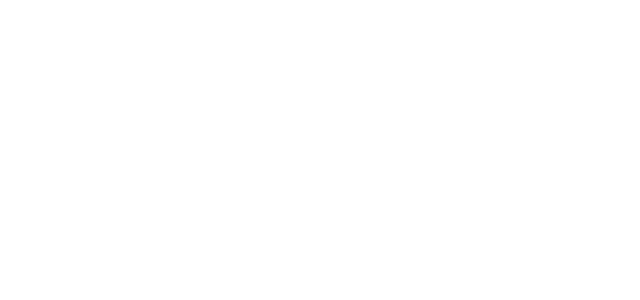
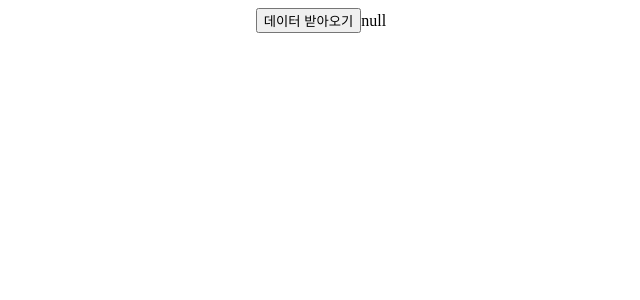
Before and after one commit to WonTaeJang/vue_dashboard, a Vue app: page /bind/0 in a window 1280 px wide. Before the commit this address had no page. Shown: the top 300 px of the page, without its empty margins (319-959 px from the left). Built offline with nearby package versions, Linux system fonts and the light colour scheme.

Commit message:
axios binding

```diff
--- a/package.json
+++ b/package.json
@@ -8,6 +8,7 @@
     "lint": "vue-cli-service lint"
   },
   "dependencies": {
+    "axios": "^0.27.2",
     "core-js": "^3.8.3",
     "pinia": "^2.0.20",
     "pinia-plugin-persistedstate": "^2.1.1",
--- /dev/null
+++ b/src/components/StoreBind/StoreBinding.vue
@@ -0,0 +1,35 @@
+<template>
+  <div>
+    <button @click="getData">데이터 받아오기</button>
+    <label>{{label}}</label>
+  </div>
+</template>
+
+<script setup>
+import {ref} from 'vue';
+import { getRandomUser } from '@/util'
+
+const label = ref('null');
+
+// async function getRandomUser() {
+//   try {
+//     const data = await axios.get("https://random-data-api.com/api/v2/users");
+//     // console.log(data)
+//     return data;
+//   } catch(err) {
+//     console.log("error: ", err);
+//   }
+// }
+
+async function getData(){
+  label.value = await getRandomUser();
+}
+
+
+
+
+</script>
+
+<style>
+
+</style>
--- a/src/router/index.js
+++ b/src/router/index.js
@@ -5,6 +5,12 @@
     path: "/",
     component: () => import('@/components/DashBoard.vue'),
   },
+
+  {
+    path: "/bind/0",
+    component: () => import('@/components/StoreBind/StoreBinding.vue'),
+  },
+
   {
     path: "/drag/0",
     component: () => import('@/components/DragDrop/DragDrop.vue'),
--- /dev/null
+++ b/src/util/index.js
@@ -0,0 +1,16 @@
+import axios from "axios";
+
+async function getRandomUser() {
+    try {
+      const data = await axios.get("https://random-data-api.com/api/v2/users");
+      // console.log(data)
+      return data;
+    } catch(err) {
+      console.log("error: ", err);
+    }
+  }
+
+
+export {
+    getRandomUser
+}
```
Also changed, not shown: 1 other file (tests, documents, lock files or other folders).
